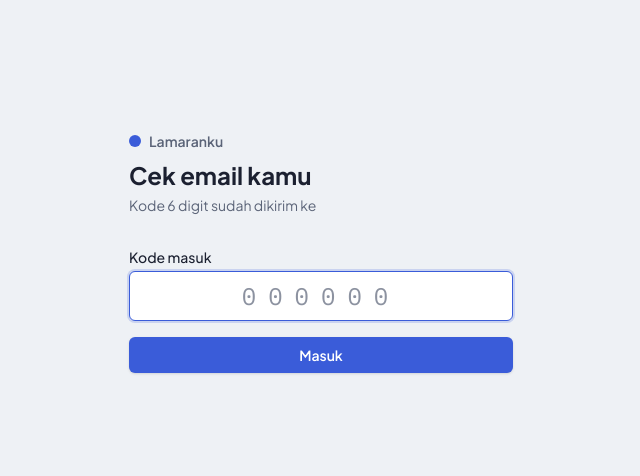
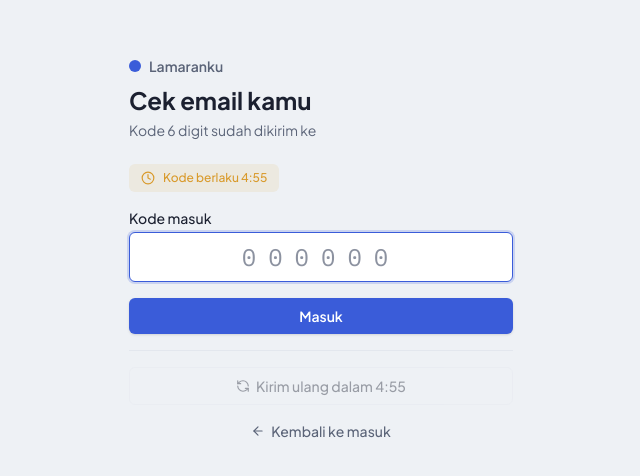
Before and after one commit to dhaanisaputra/tracker-job-app, a Next.js app: page /sign-in/code in a window 1280 px wide. Shown: the part 148-624 px from the top of the page, without its empty margins (319-959 px from the left). Built offline with nearby package versions, Linux system fonts and the light colour scheme.

Commit message:
feat: reset filters button, resend OTP with 5min countdown, back to sign-in

```diff
--- a/src/app/auth-actions.ts
+++ b/src/app/auth-actions.ts
@@ -29,6 +29,18 @@ export async function verifyOtp(prev: { error?: string } | undefined, formData:
   redirect('/dashboard')
 }
 
+export async function resendOtp(prev: { error?: string; message?: string } | undefined, formData: FormData) {
+  const email = String(formData.get('email') ?? '')
+  if (!email) return { error: 'Email is required' }
+
+  const auth = createAuthActions({ cookies: await cookies() })
+  const { error } = await auth.signInWithOtp({ email })
+
+  if (error) return { error: error.message }
+
+  return { message: 'Kode baru sudah dikirim ke email kamu' }
+}
+
 export async function signOut() {
   const auth = createAuthActions({ cookies: await cookies() })
   await auth.signOut()
--- a/src/app/sign-in/code/page.tsx
+++ b/src/app/sign-in/code/page.tsx
@@ -1,13 +1,38 @@
 'use client'
 
-import { Suspense, useActionState } from 'react'
+import { Suspense, useActionState, useEffect, useState } from 'react'
+import Link from 'next/link'
 import { useSearchParams } from 'next/navigation'
-import { verifyOtp } from '@/app/auth-actions'
+import { verifyOtp, resendOtp } from '@/app/auth-actions'
+import { ArrowLeft, Clock, RefreshCcw } from 'lucide-react'
+
+const OTP_TTL = 300 // kode berlaku 5 menit (InsForge)
+
+function formatTime(s: number) {
+  const m = Math.floor(s / 60)
+  const sec = String(s % 60).padStart(2, '0')
+  return `${m}:${sec}`
+}
 
 function CodeForm() {
   const searchParams = useSearchParams()
   const email = searchParams.get('email') ?? ''
   const [state, action, pending] = useActionState(verifyOtp, undefined)
+  const [resendState, resendAction, resendPending] = useActionState(resendOtp, undefined)
+  const [secondsLeft, setSecondsLeft] = useState(OTP_TTL)
+
+  useEffect(() => {
+    setSecondsLeft(OTP_TTL)
+    const id = setInterval(() => setSecondsLeft((s) => (s > 0 ? s - 1 : 0)), 1000)
+    return () => clearInterval(id)
+  }, [])
+
+  // reset countdown after resend success
+  useEffect(() => {
+    if (resendState?.message) setSecondsLeft(OTP_TTL)
+  }, [resendState])
+
+  const expired = secondsLeft === 0
 
   return (
     <main className="flex min-h-dvh flex-col items-center justify-center px-6">
@@ -17,9 +42,14 @@ function CodeForm() {
           <span className="text-sm font-semibold text-stone">Lamaranku</span>
         </div>
         <h1 className="font-display text-2xl font-bold text-ink mb-1">Cek email kamu</h1>
-        <p className="text-sm text-stone mb-8">
+        <p className="text-sm text-stone mb-6">
           Kode 6 digit sudah dikirim ke <span className="font-medium text-ink">{email}</span>
         </p>
+
+        <div className="mb-4 inline-flex items-center gap-2 rounded-md bg-amber/10 px-3 py-1.5 text-xs font-medium text-amber">
+          <Clock size={14} />
+          {expired ? 'Kode kadaluarsa' : `Kode berlaku ${formatTime(secondsLeft)}`}
+        </div>
 
         <form action={action} className="space-y-4">
           <input type="hidden" name="email" value={email} />
@@ -47,6 +77,30 @@ function CodeForm() {
             {pending ? 'Memverifikasi...' : 'Masuk'}
           </button>
         </form>
+
+        <div className="mt-4 flex flex-col gap-2 border-t border-line pt-4">
+          <form action={resendAction}>
+            <input type="hidden" name="email" value={email} />
+            <button
+              type="submit"
+              disabled={!expired || resendPending}
+              className="inline-flex w-full items-center justify-center gap-1.5 rounded-md border border-line px-3 py-2 text-sm font-medium text-ink transition-colors hover:border-trailblaze/40 hover:text-trailblaze disabled:cursor-not-allowed disabled:opacity-40"
+            >
+              <RefreshCcw size={14} />
+              {resendPending ? 'Mengirim...' : expired ? 'Kirim Ulang Kode' : 'Kirim ulang dalam ' + formatTime(secondsLeft)}
+            </button>
+          </form>
+          {resendState?.message && <p className="text-sm text-trailblaze">{resendState.message}</p>}
+          {resendState?.error && <p className="text-sm text-ember">{resendState.error}</p>}
+
+          <Link
+            href="/sign-in"
+            className="inline-flex items-center justify-center gap-1.5 rounded-md px-3 py-2 text-sm font-medium text-stone transition-colors hover:text-ink"
+          >
+            <ArrowLeft size={14} />
+            Kembali ke masuk
+          </Link>
+        </div>
       </div>
     </main>
   )
--- a/src/components/lamaran-list.tsx
+++ b/src/components/lamaran-list.tsx
@@ -4,7 +4,7 @@ import { useEffect, useRef, useState } from 'react'
 import { startTransition } from 'react'
 import Link from 'next/link'
 import { useQuery } from '@tanstack/react-query'
-import { Search, Loader2, CheckSquare, Square, Trash2, MoreHorizontal, Pencil, Eye, ChevronUp, ChevronDown, ChevronLeft, ChevronRight } from 'lucide-react'
+import { Search, Loader2, CheckSquare, Square, Trash2, MoreHorizontal, Pencil, Eye, ChevronUp, ChevronDown, ChevronLeft, ChevronRight, RotateCcw } from 'lucide-react'
 import { insforge } from '@/lib/browser-client'
 import { STATUSES, STATUS_COLORS } from '@/lib/types'
 import type { ApplicationWithSource, Source } from '@/lib/types'
@@ -107,6 +107,15 @@ function FullList({ sources }: { sources: Source[] }) {
     },
   })
 
+  const hasFilter = debounced !== '' || status !== '' || source !== ''
+  const resetFilters = () => {
+    setSearch('')
+    setDebounced('')
+    setStatus('')
+    setSource('')
+    setPage(0)
+  }
+
   const items = data?.items ?? []
   const totalPages = data ? Math.max(1, Math.ceil(data.count / PAGE_SIZE)) : 1
 
@@ -179,6 +188,15 @@ function FullList({ sources }: { sources: Source[] }) {
               placeholder="Sumber"
             />
           </div>
+          <button
+            type="button"
+            onClick={resetFilters}
+            disabled={!hasFilter}
+            className="col-span-2 inline-flex items-center justify-center gap-1.5 rounded-md border border-line px-3 py-2 text-sm font-medium text-stone transition-colors hover:border-ember/40 hover:text-ember disabled:cursor-not-allowed disabled:opacity-40 sm:mt-0"
+          >
+            <RotateCcw size={14} />
+            Reset
+          </button>
         </div>
       </div>
 
```
